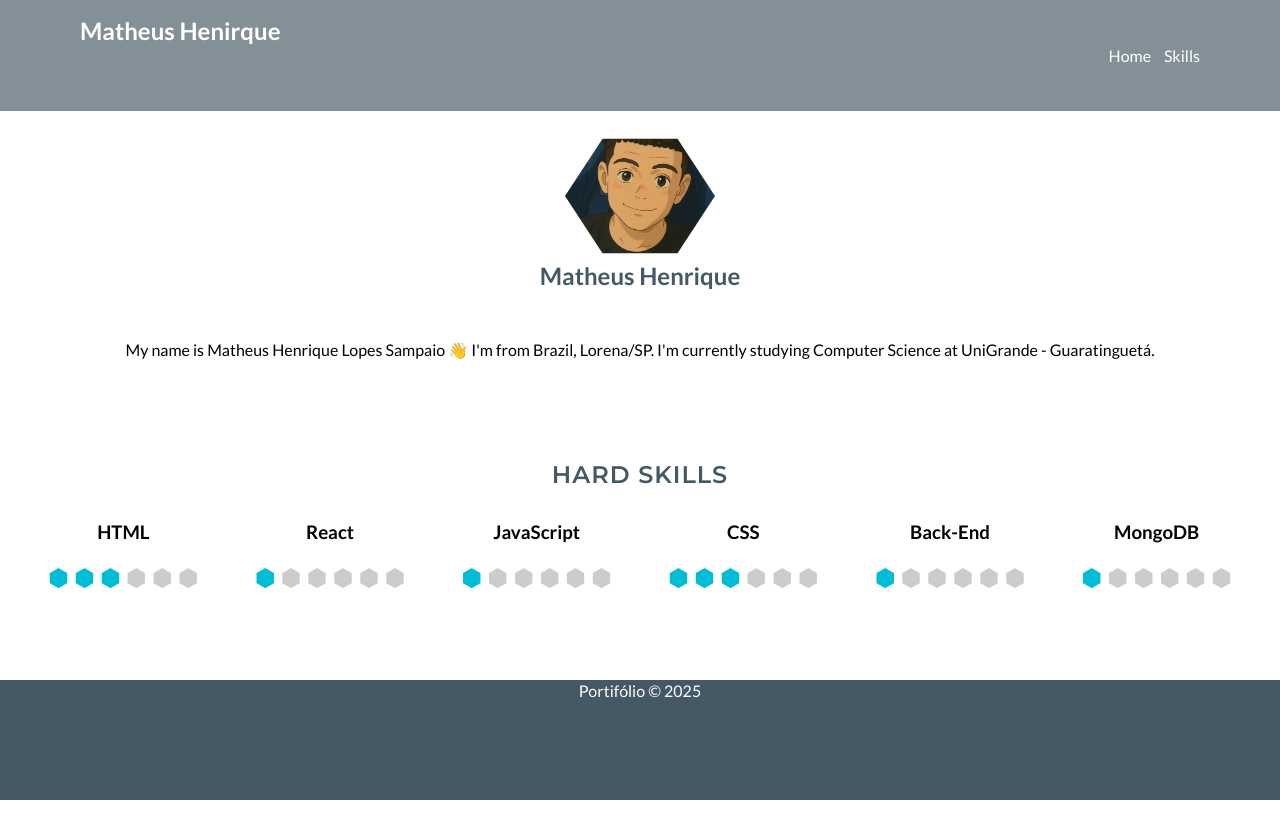
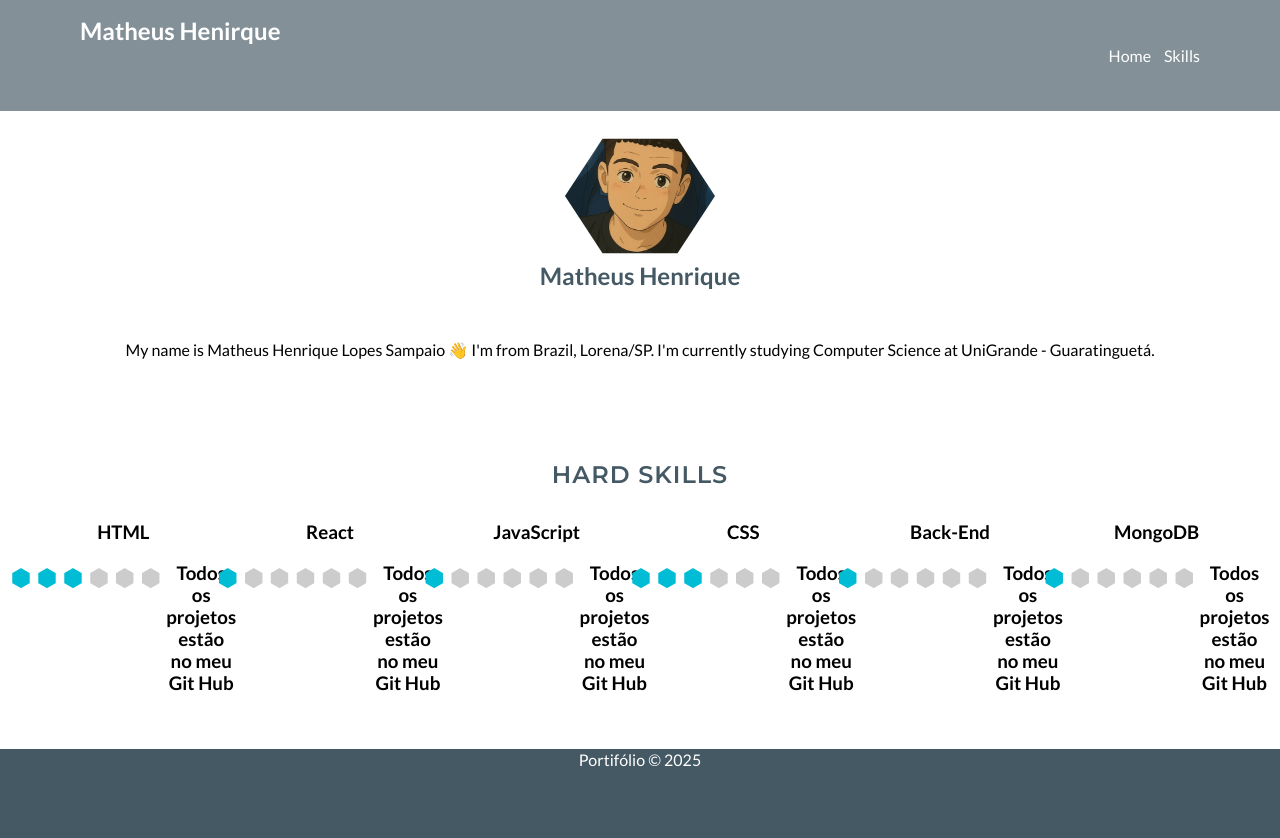
Before and after one commit to MatheusHenriqueLopes/portifolio, a React (Vite) app: page /skills in a window 1280 px wide. Shown: the top 838 px of the page. Before the commit the page ends 800 px from the top, so only its background shows below. Built offline with nearby package versions, Linux system fonts and the light colour scheme; a web font is replaced by a local one.

Commit message:
atualização

```diff
--- a/src/componentes/SkillLevel.jsx
+++ b/src/componentes/SkillLevel.jsx
@@ -16,6 +16,7 @@ const hexes = [...filled, ...empty];
         {hexes.map((isFilled, index) => (
           <span key={index} className={`hex ${isFilled ? "filled" : ""}`}>⬢</span>
         ))}
+        <h3>Todos os projetos estão no meu Git Hub</h3>
       </div>
     </div>
   </div>
--- a/src/routes/Porti.jsx
+++ b/src/routes/Porti.jsx
@@ -10,7 +10,7 @@ const projects = [
     { id: 1, title: "Multistep-Form", description: "Formulário com múltiplas etapas feito em React", url: "https://multistep-form-react-opal.vercel.app/", image: ImgPro },
     { id: 2, title: "GitHub Finder ", description: "Aplicação que busca usuários e repositórios no GitHub", url: "https://git-hub-six-omega.vercel.app/", image: ImgPro2 },
     { id: 2, title: "FL Veiculos", description: "Site institucional para uma loja de motos", url: "https://flveiculos.vercel.app/", image: ImgPro3  },
-    { id: 2, title: "Portifólio", description: "Meu portfólio pessoal com projetos em React", url: "", image: PortiFolio },
+    { id: 2, title: "Portifólio", description: "Meu portfólio pessoal com projetos em React", url: "https://portifolio-five-xi-65.vercel.app/", image: PortiFolio },
 
 ]
 
```
